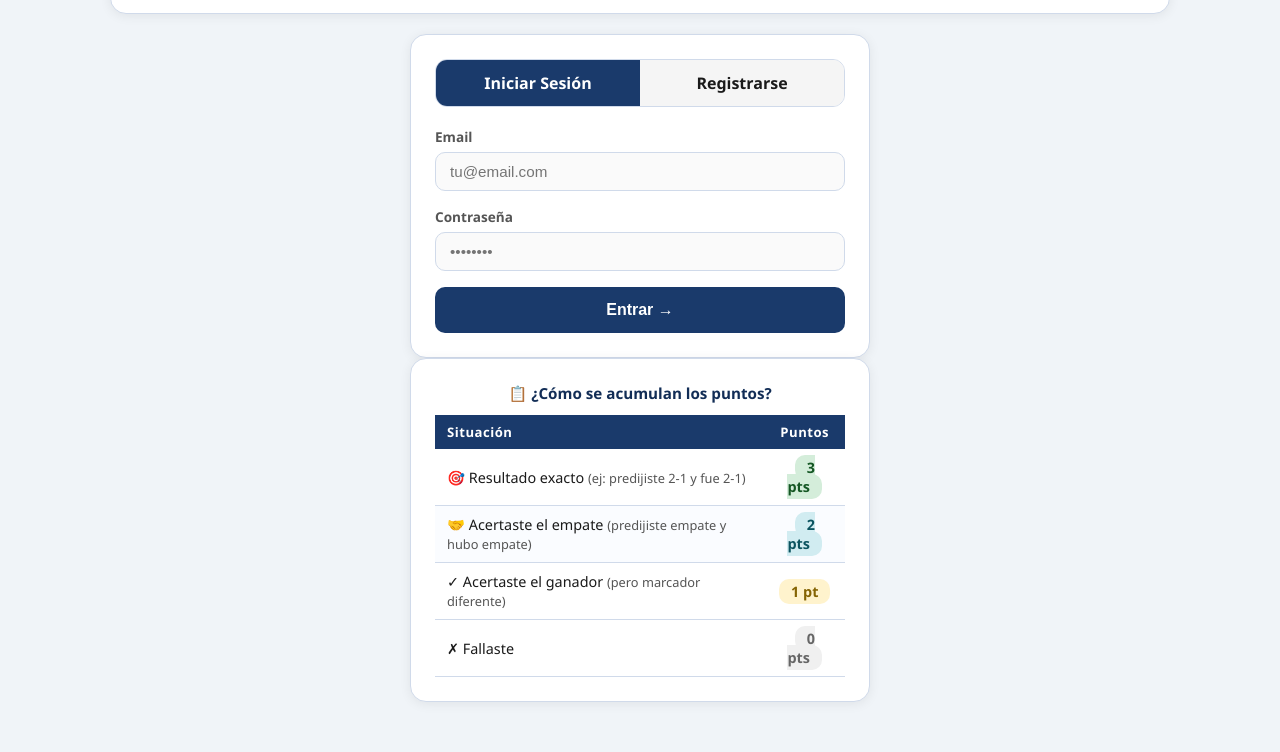
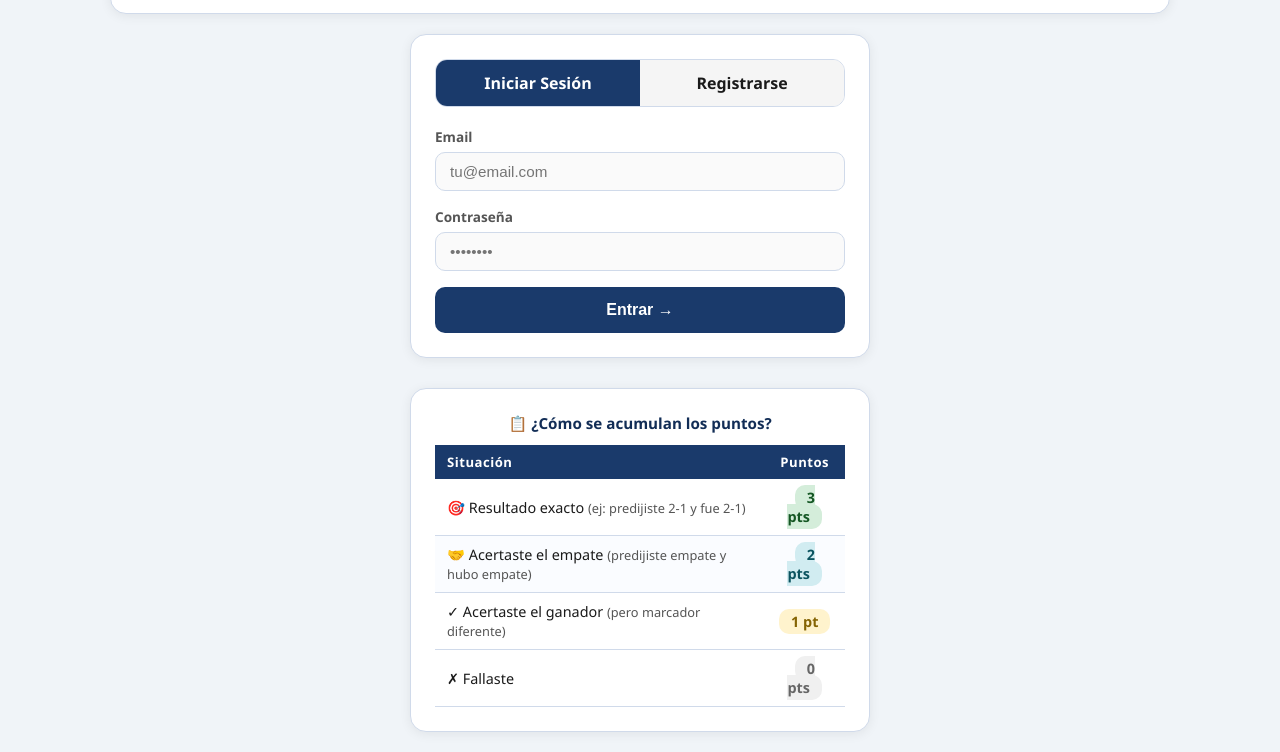
Before and after one commit to mirabalruben-dot/quiniela-mundial-2026, a website: page public/index.html in a window 1280 px wide. Shown: the part 506-1258 px from the top of the page. Before the commit the page ends 1228 px from the top, so only its background shows below. Drawn offline with Linux system fonts and the light colour scheme; no server answers.

Commit message:
Mas espacio arriba de tabla explicativa de puntos

```diff
--- a/public/index.html
+++ b/public/index.html
@@ -359,7 +359,7 @@
     </div>
 
     <!-- TABLA EXPLICATIVA DE PUNTUACIÓN — después del registro -->
-    <div class="card" style="max-width:460px;margin:0 auto;">
+    <div class="card" style="max-width:460px;margin:30px auto 0;">
       <p style="font-weight:700;font-size:0.95rem;margin-bottom:12px;color:var(--verde-dark);text-align:center;">📋 ¿Cómo se acumulan los puntos?</p>
       <table style="width:100%;border-collapse:collapse;font-size:0.88rem;">
         <thead>
```
